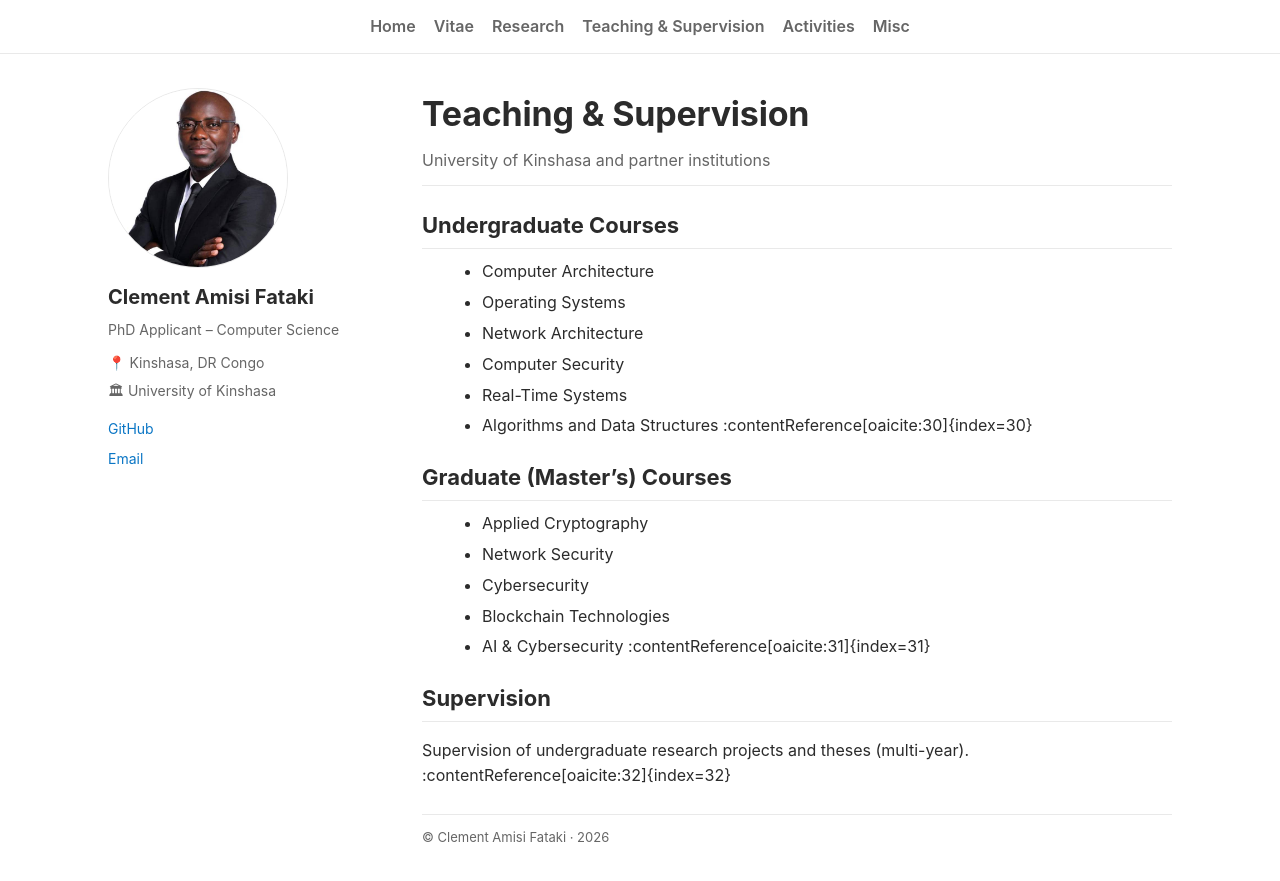
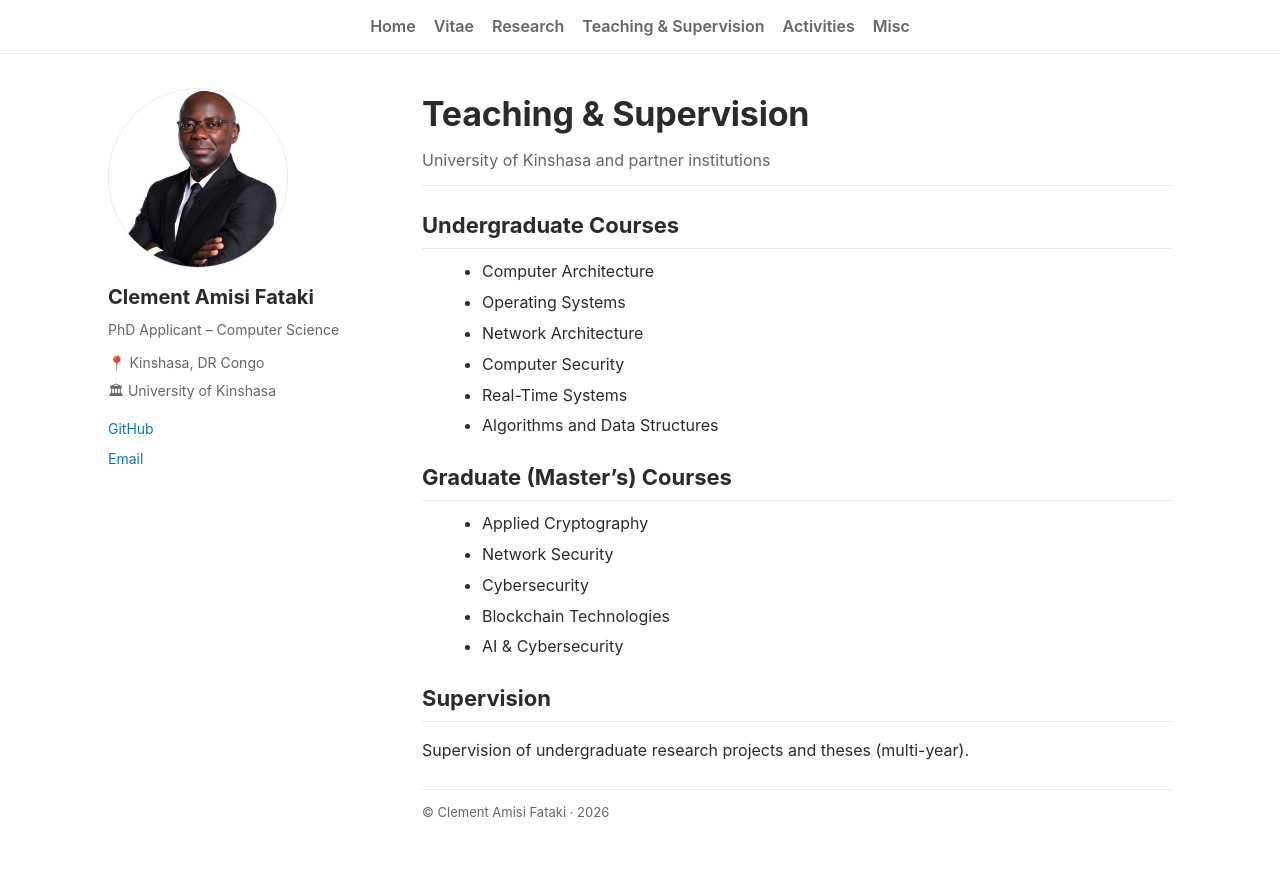
Before and after one commit to clementclark/clementclark.github.io, a Jekyll site: the page built from teaching.md, in a window 1280 px wide. Shown: the top 881 px of the page. Built offline with Jekyll 4.4.1, drawn with Linux system fonts in a browser that asks for light colours.

Commit message:
Update teaching.md

```diff
--- a/teaching.md
+++ b/teaching.md
@@ -12,7 +12,7 @@ subtitle: University of Kinshasa and partner institutions
 - Network Architecture
 - Computer Security
 - Real-Time Systems
-- Algorithms and Data Structures :contentReference[oaicite:30]{index=30}
+- Algorithms and Data Structures
 
 ## Graduate (Master’s) Courses
 
@@ -20,8 +20,8 @@ subtitle: University of Kinshasa and partner institutions
 - Network Security
 - Cybersecurity
 - Blockchain Technologies
-- AI & Cybersecurity :contentReference[oaicite:31]{index=31}
+- AI & Cybersecurity
 
 ## Supervision
 
-Supervision of undergraduate research projects and theses (multi-year). :contentReference[oaicite:32]{index=32}
+Supervision of undergraduate research projects and theses (multi-year).
```
